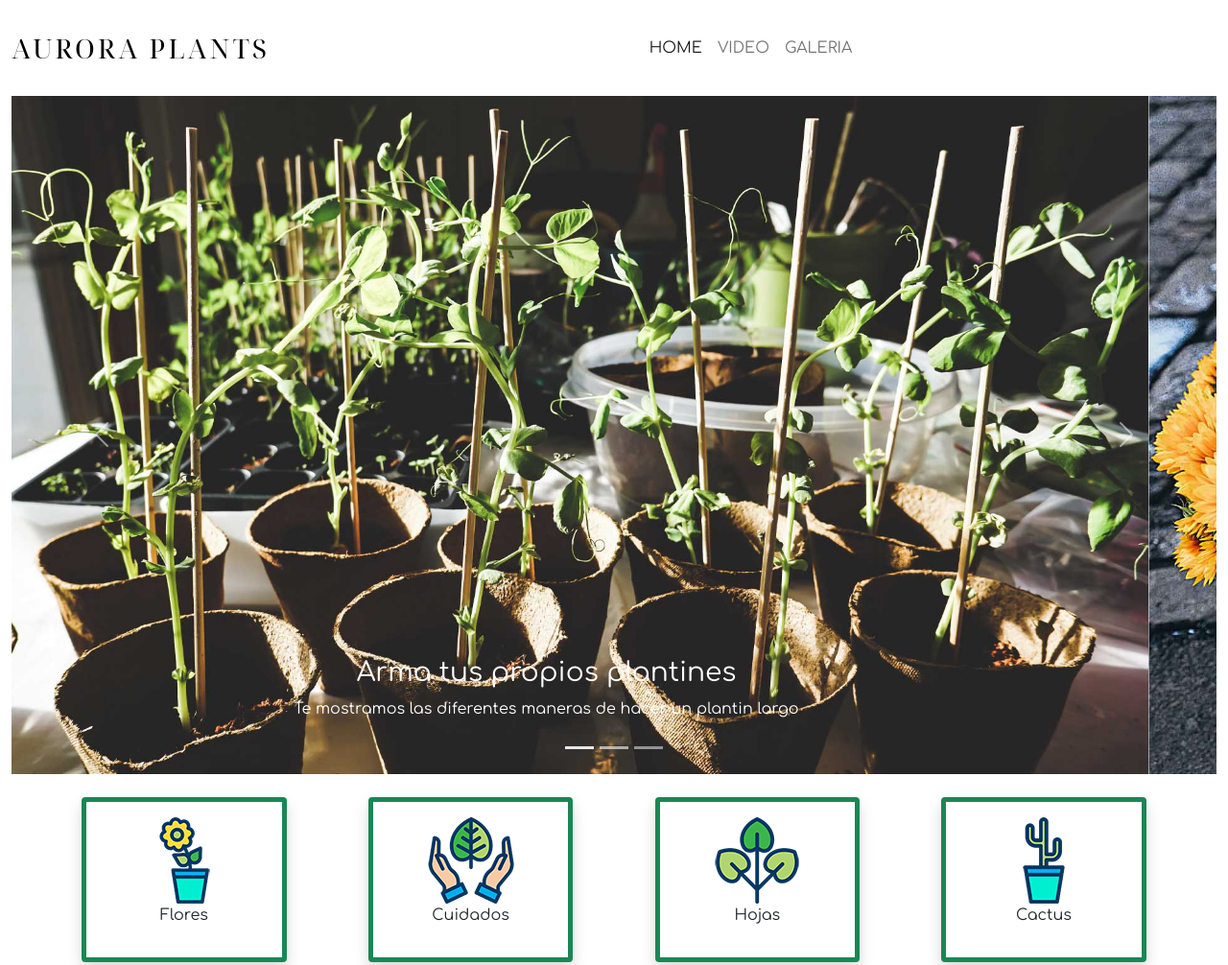
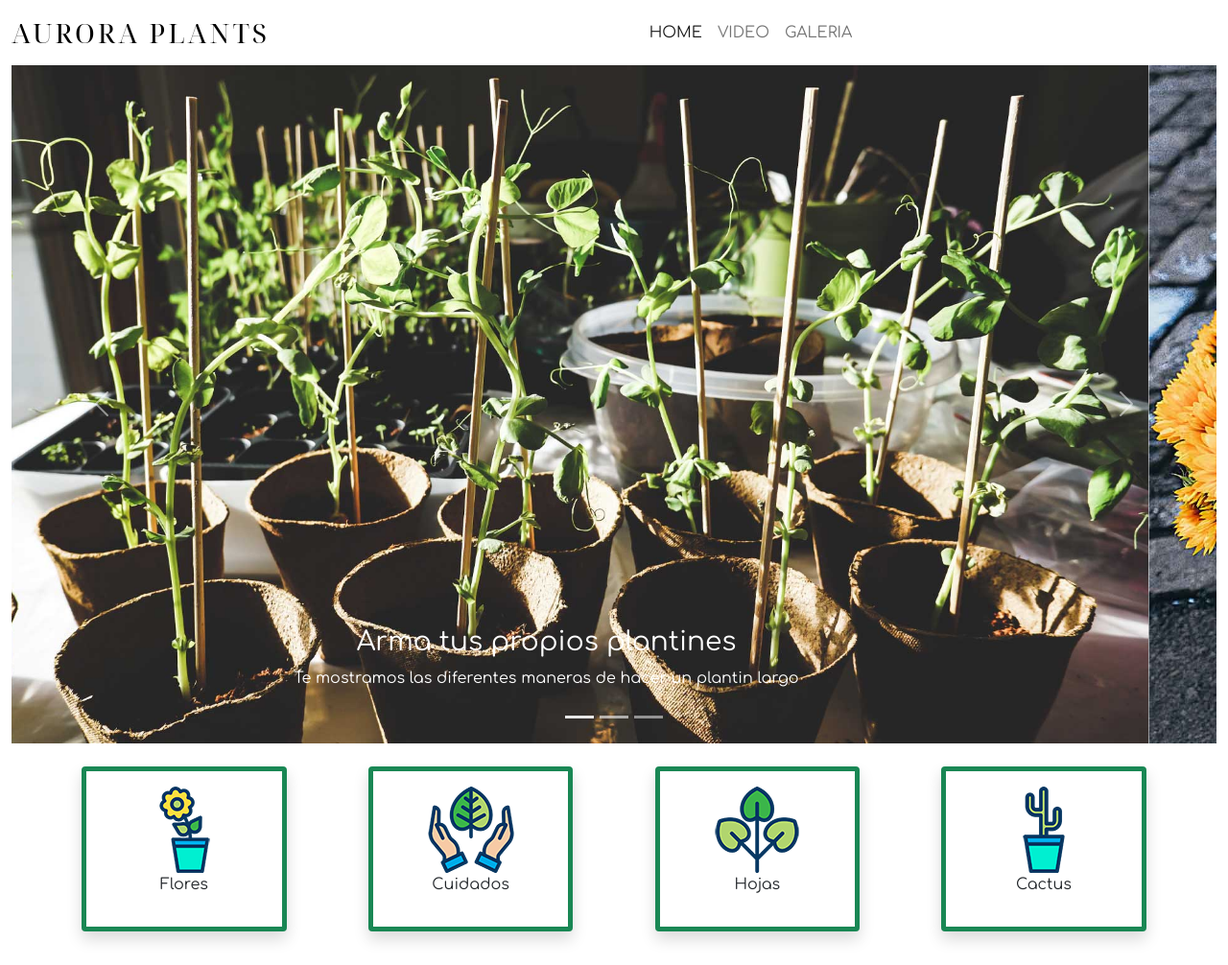
Before and after one commit to MartinezValeriaBelen14/Martinez-Valeria-tp2, a plain HTML site: page index.html in a window 1280 px wide. Shown: the top 1006 px of the page at 96% size. Drawn offline with nearby package versions, Linux system fonts and the light colour scheme.

Commit message:
navbar arreglado

```diff
--- a/css/style.css
+++ b/css/style.css
@@ -15,6 +15,3 @@ color:#000000;
 letter-spacing: 3px;
 font-size: 1.75rem;
 }
-#barra-nav{
-    height: 6.25rem;
-}
```
Also changed, not shown: New Text Document.txt (added), web.txt (deleted), 1 other file.
